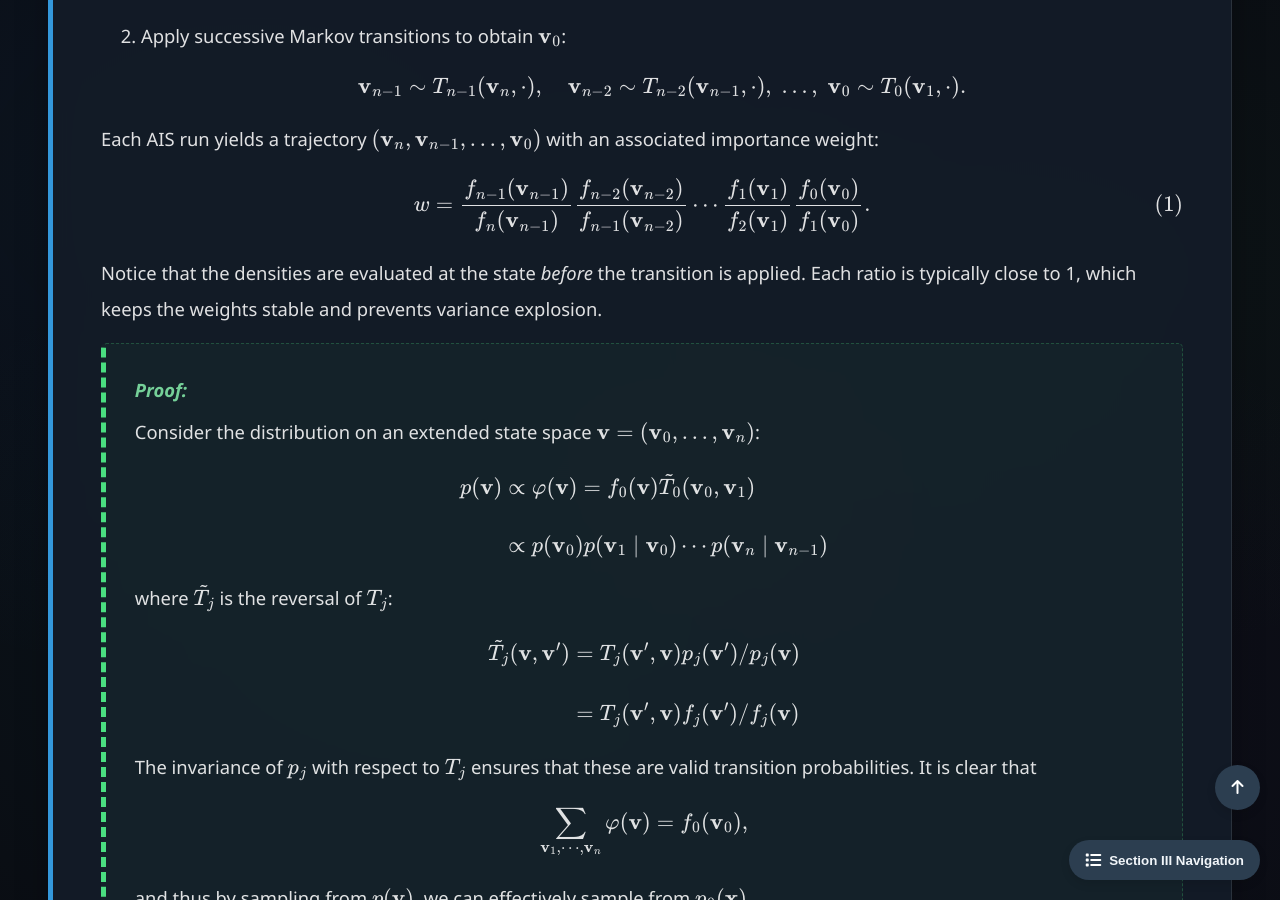
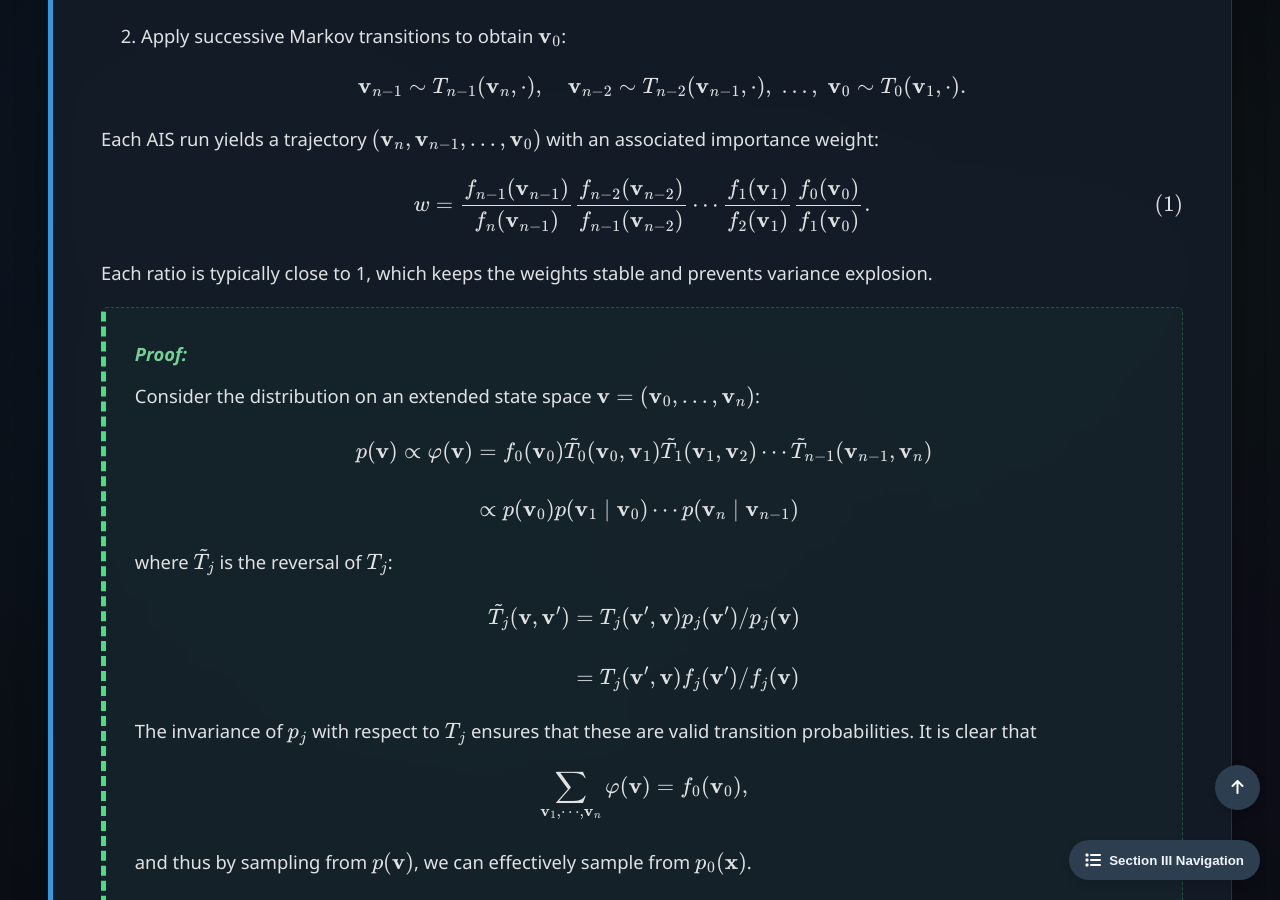
Before and after one commit to Yusukey01/yusukey01.github.io, a Jekyll site: the page built from Mathematics/Probability/importance_sampling.html, in a window 1280 px wide and 900 px high, scrolled down 8909 px. Built offline with Jekyll 4.4.1, drawn with Linux system fonts in a browser that asks for light colours.

Commit message:
revised explanations and style

```diff
--- a/Mathematics/Probability/importance_sampling.html
+++ b/Mathematics/Probability/importance_sampling.html
@@ -390,19 +390,19 @@ uses_python: false
                 </p>
 
                 <p>
-                    Notice that the densities are evaluated at the state <em>before</em> the transition is applied.
                     Each ratio is typically close to 1, which keeps the weights stable and prevents variance explosion.
                 </p>
 
-                 <div class="proof">
+                <div class="proof">
                     <span class="proof-title">Proof:</span>
                     <p>
                         Consider the distribution on an extended state space
                         \(\mathbf{v} = (\mathbf{v}_0, \ldots, \mathbf{v}_n)\):
                         \[
                         \begin{align*}
-                        p(\mathbf{v}) &\propto \varphi(\mathbf{v}) = f_0(\mathbf{v})\tilde{T}_0 (\mathbf{v}_0, \mathbf{v}_1) \\\\
-                                    &\propto p(\mathbf{v}_0)p(\mathbf{v}_1 \mid \mathbf{v}_0) \cdots p(\mathbf{v}_n \mid \mathbf{v}_{n-1})
+                        p(\mathbf{v}) \propto \varphi(\mathbf{v})
+                        &= f_0(\mathbf{v}_0) \tilde{T}_0(\mathbf{v}_0, \mathbf{v}_1) \tilde{T}_1(\mathbf{v}_1, \mathbf{v}_2) \cdots \tilde{T}_{n-1}(\mathbf{v}_{n-1}, \mathbf{v}_n) \\\\
+                        &\propto p(\mathbf{v}_0)p(\mathbf{v}_1 \mid \mathbf{v}_0) \cdots p(\mathbf{v}_n \mid \mathbf{v}_{n-1})
                         \end{align*}
                         \]
                         where \(\tilde{T}_j\) is the reversal of \(T_j\):
```
